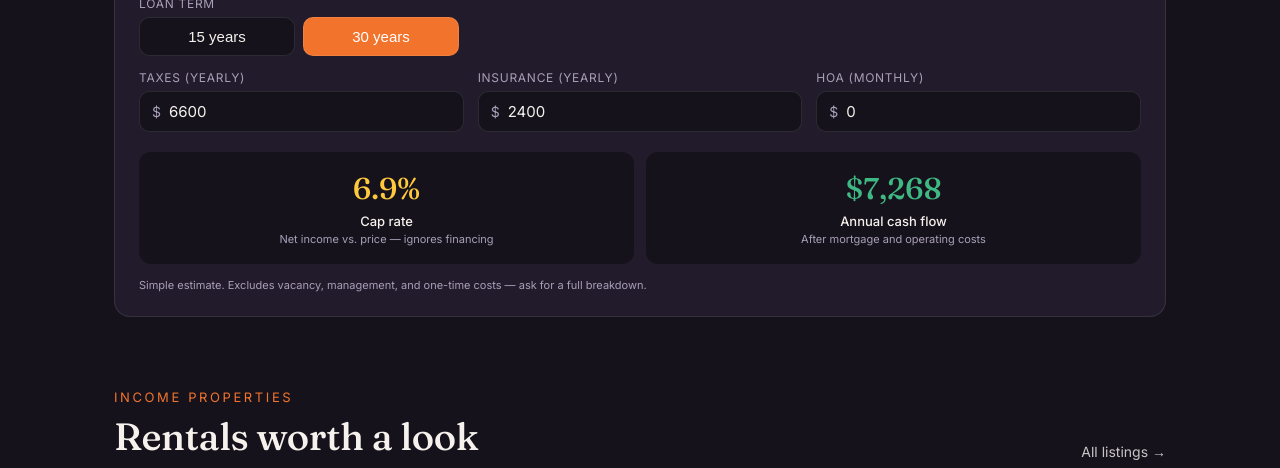
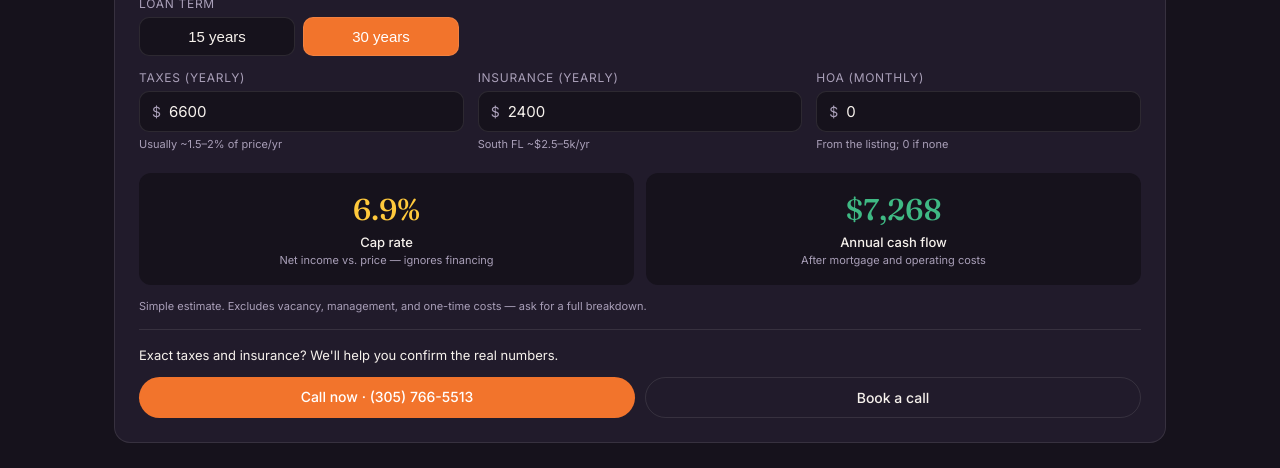
Before and after one commit to umi0912/promiamirealty, a Next.js app: page /investors in a window 1280 px wide. Shown: the part 1380-1848 px from the top of the page. Built offline with nearby package versions, Linux system fonts and the light colour scheme.

Commit message:
Calc: field hints + call/book CTA under result

```diff
--- /dev/null
+++ b/components/CalcContactCTA.tsx
@@ -0,0 +1,61 @@
+"use client";
+import { AGENT } from "@/lib/data";
+import { useLang } from "@/lib/i18n";
+
+export default function CalcContactCTA() {
+  const { lang } = useLang();
+  const t = {
+    line: {
+      en: "Exact taxes and insurance? We'll help you confirm the real numbers.",
+      ru: "Точные налог и страховку поможем уточнить — назовём реальные цифры.",
+    },
+    call: { en: "Call now", ru: "Позвонить" },
+    book: { en: "Book a call", ru: "Записаться на звонок" },
+  };
+  const tt = (o: { en: string; ru: string }) => o[lang];
+
+  return (
+    <div style={{ marginTop: 16, paddingTop: 16, borderTop: "1px solid var(--line)" }}>
+      <p style={{ fontSize: 13, color: "var(--text)", margin: "0 0 12px", lineHeight: 1.5 }}>{tt(t.line)}</p>
+      <div style={{ display: "flex", gap: 10, flexWrap: "wrap" }}>
+        <a
+          href={`tel:${AGENT.phoneRaw}`}
+          style={{
+            flex: "1 1 140px",
+            textAlign: "center",
+            background: "var(--coral)",
+            color: "#fff",
+            padding: "11px 18px",
+            borderRadius: 999,
+            fontSize: 14,
+            fontWeight: 500,
+            textDecoration: "none",
+            whiteSpace: "nowrap",
+          }}
+        >
+          {tt(t.call)} · {AGENT.phone}
+        </a>
+        <a
+          href={AGENT.calendly}
+          target="_blank"
+          rel="noopener noreferrer"
+          style={{
+            flex: "1 1 140px",
+            textAlign: "center",
+            background: "transparent",
+            color: "var(--text)",
+            padding: "11px 18px",
+            borderRadius: 999,
+            fontSize: 14,
+            fontWeight: 500,
+            textDecoration: "none",
+            border: "1px solid var(--line)",
+            whiteSpace: "nowrap",
+          }}
+        >
+          {tt(t.book)}
+        </a>
+      </div>
+    </div>
+  );
+}
--- a/components/InvestmentCalculator.tsx
+++ b/components/InvestmentCalculator.tsx
@@ -1,6 +1,7 @@
 "use client";
 import { useState } from "react";
 import { useLang } from "@/lib/i18n";
+import CalcContactCTA from "@/components/CalcContactCTA";
 
 export default function InvestmentCalculator() {
   const { lang } = useLang();
@@ -36,8 +37,11 @@ export default function InvestmentCalculator() {
     term: { en: "Loan term", ru: "Срок кредита" },
     rent: { en: "Monthly rent income", ru: "Доход от аренды в месяц" },
     tax: { en: "Taxes (yearly)", ru: "Налоги (в год)" },
+    taxH: { en: "Usually ~1.5–2% of price/yr", ru: "Обычно ~1.5–2% от цены/год" },
     ins: { en: "Insurance (yearly)", ru: "Страховка (в год)" },
+    insH: { en: "South FL ~$2.5–5k/yr", ru: "Южная FL ~$2.5–5 тыс/год" },
     hoa: { en: "HOA (monthly)", ru: "Ассоциация (в месяц)" },
+    hoaH: { en: "From the listing; 0 if none", ru: "Из листинга; 0 если нет" },
     cap: { en: "Cap rate", ru: "Cap rate (доходность)" },
     capSub: { en: "Net income vs. price — ignores financing", ru: "Чистый доход к цене — без учёта ипотеки" },
     cf: { en: "Annual cash flow", ru: "Денежный поток / год" },
@@ -46,13 +50,14 @@ export default function InvestmentCalculator() {
   };
   const tt = (o: { en: string; ru: string }) => o[lang];
 
-  const field = (label: string, val: number, set: (n: number) => void, prefix = "$", step = 1000) => (
+  const field = (label: string, val: number, set: (n: number) => void, prefix = "$", step = 1000, hint?: string) => (
     <div>
       <label style={{ fontSize: 12, color: "var(--muted)", display: "block", marginBottom: 6, textTransform: "uppercase", letterSpacing: "0.06em" }}>{label}</label>
       <div style={{ display: "flex", alignItems: "center", background: "var(--bg)", borderRadius: 10, border: "1px solid var(--line)", padding: "0 12px" }}>
         {prefix && <span style={{ color: "var(--muted)", fontSize: 14 }}>{prefix}</span>}
         <input type="number" value={val} step={step} onChange={e=>set(e.target.value===""?0:+e.target.value)} style={{ background: "none", border: "none", color: "var(--text)", fontSize: 15, padding: "10px 8px", width: "100%", outline: "none", fontFamily: "Inter" }} />
       </div>
+      {hint && <div style={{ fontSize: 11, color: "var(--muted)", marginTop: 5, lineHeight: 1.4 }}>{hint}</div>}
     </div>
   );
 
@@ -78,9 +83,9 @@ export default function InvestmentCalculator() {
       </div>
 
       <div style={{ display: "grid", gridTemplateColumns: "repeat(auto-fit,minmax(150px,1fr))", gap: 14 }}>
-        {field(tt(L.tax), taxYr, setTaxYr, "$", 100)}
-        {field(tt(L.ins), insYr, setInsYr, "$", 100)}
-        {field(tt(L.hoa), hoaMo, setHoaMo, "$", 50)}
+        {field(tt(L.tax), taxYr, setTaxYr, "$", 100, tt(L.taxH))}
+        {field(tt(L.ins), insYr, setInsYr, "$", 100, tt(L.insH))}
+        {field(tt(L.hoa), hoaMo, setHoaMo, "$", 50, tt(L.hoaH))}
       </div>
 
       <div style={{ display: "grid", gridTemplateColumns: "repeat(auto-fit,minmax(200px,1fr))", gap: 12, marginTop: 20 }}>
@@ -96,6 +101,8 @@ export default function InvestmentCalculator() {
         </div>
       </div>
       <p style={{ fontSize: 11, color: "var(--muted)", marginTop: 14, marginBottom: 0 }}>{tt(L.note)}</p>
+
+      <CalcContactCTA />
     </div>
   );
 }
--- a/components/MortgageCalculator.tsx
+++ b/components/MortgageCalculator.tsx
@@ -1,5 +1,6 @@
 "use client";
 import { useState } from "react";
+import CalcContactCTA from "@/components/CalcContactCTA";
 
 export default function MortgageCalculator({
   price,
@@ -44,10 +45,11 @@ export default function MortgageCalculator({
     display: "block",
   };
 
-  const field = (label: string, node: React.ReactNode) => (
+  const field = (label: string, node: React.ReactNode, hint?: string) => (
     <div style={{ flex: "1 1 140px", minWidth: 130 }}>
       <label style={labelStyle}>{label}</label>
       {node}
+      {hint && <div style={{ fontSize: 11, color: "var(--muted)", marginTop: 5, lineHeight: 1.4 }}>{hint}</div>}
     </div>
   );
 
@@ -106,9 +108,9 @@ export default function MortgageCalculator({
       </div>
 
       <div style={{ display: "flex", flexWrap: "wrap", gap: 16, marginBottom: 20 }}>
-        {field("Taxes (yearly)", numInput(taxYr, setTaxYr, "$"))}
-        {field("Insurance (yearly)", numInput(insYr, setInsYr, "$"))}
-        {field("HOA (monthly)", numInput(hoaMo, setHoaMo, "$"))}
+        {field("Taxes (yearly)", numInput(taxYr, setTaxYr, "$"), "Usually ~1.5–2% of price/yr")}
+        {field("Insurance (yearly)", numInput(insYr, setInsYr, "$"), "South FL ~$2.5–5k/yr")}
+        {field("HOA (monthly)", numInput(hoaMo, setHoaMo, "$"), "From the listing; 0 if none")}
       </div>
 
       <div style={{ borderTop: "1px solid var(--line)", paddingTop: 16 }}>
@@ -124,6 +126,8 @@ export default function MortgageCalculator({
         </div>
         <p style={{ fontSize: 11, color: "var(--muted)", marginTop: 12, marginBottom: 0 }}>For illustration only. Confirm exact figures with your lender.</p>
       </div>
+
+      <CalcContactCTA />
     </div>
   );
 }
```
